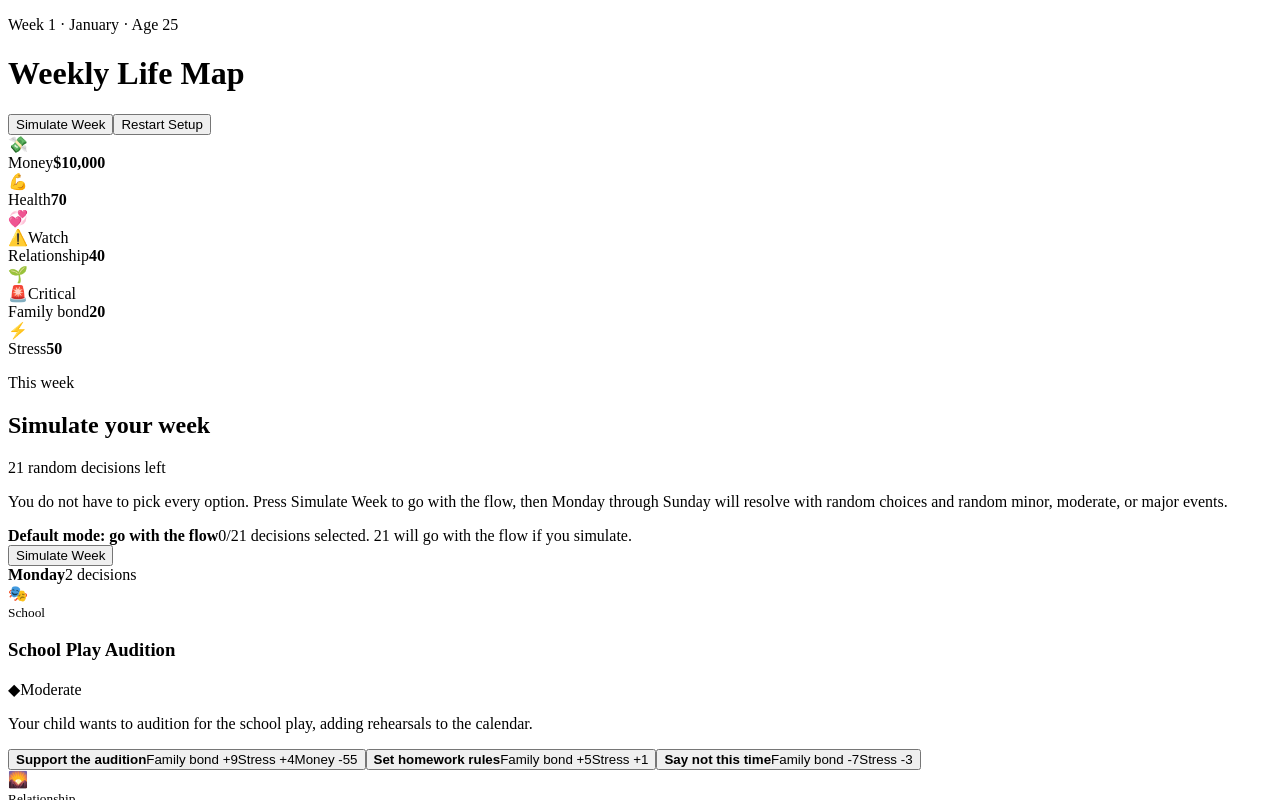
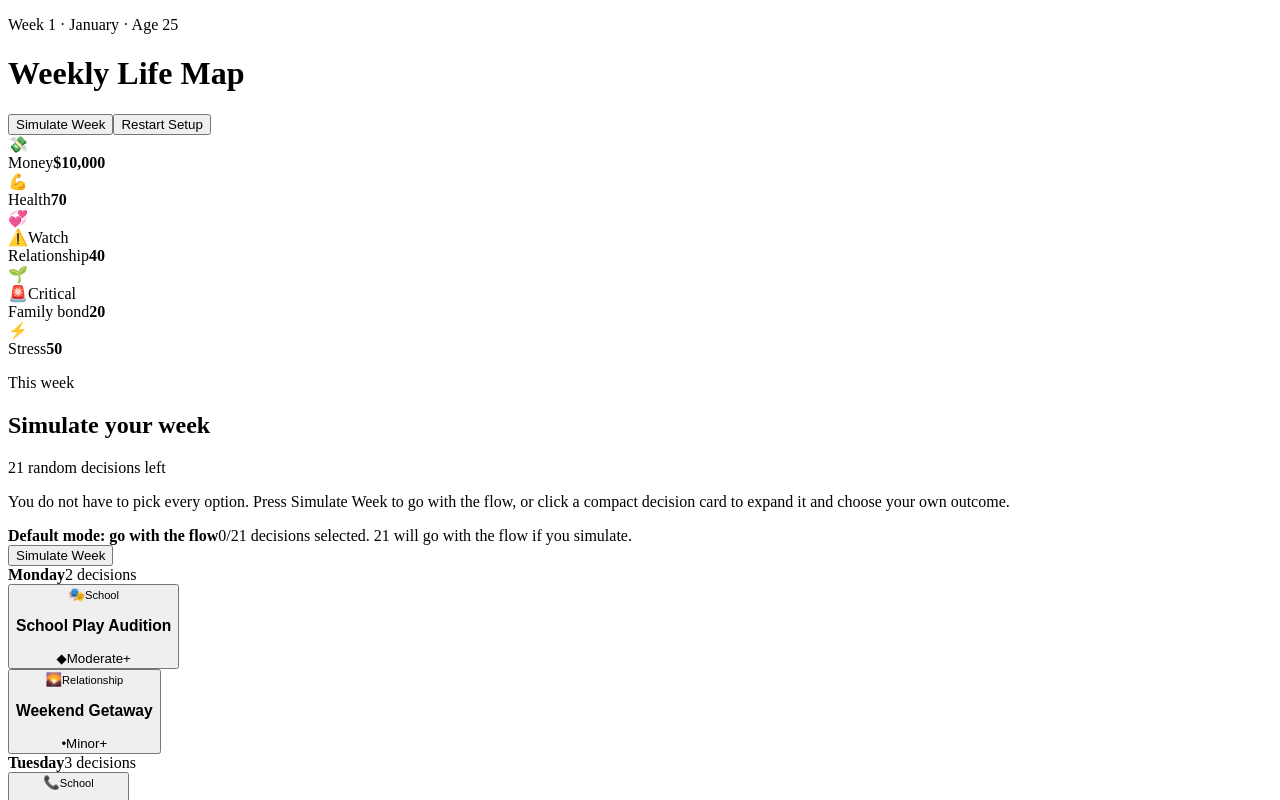
Before and after one commit to windsor519/life-map, a React (Vite) app: page / in a window 1280 px wide. Both pictures are taken after a click on the button "Start Game". Shown: the top 800 px of the page. Built offline with nearby package versions, Linux system fonts and the light colour scheme; the HTML template or start-up script is replaced by a standard one.

Commit message:
Improve weekly calendar density

```diff
--- a/src/App.jsx
+++ b/src/App.jsx
@@ -295,6 +295,7 @@ export default function App() {
     stableJob: "no",
     social: "weak"
   });
+  const [expandedDecisionKey, setExpandedDecisionKey] = useState(null);
 
   useEffect(() => {
     if (typeof window !== "undefined") {
@@ -416,6 +417,7 @@ export default function App() {
         }
       };
       const completedDecisions = Object.keys(selectedChoices);
+      const weekComplete = completedDecisions.length >= totalWeeklyDecisions;
       const timestamp = `Week ${prevGame.week}, ${dayName}, age ${prevGame.age}`;
       const memoryAction = previousSelection ? `changed ${decision.title} from ${previousSelection.label} to ${choice.label}` : choice.memory;
 
@@ -438,6 +440,7 @@ export default function App() {
   };
 
   const handleAdvanceWeek = () => {
+    setExpandedDecisionKey(null);
     setGame((prevGame) => ({
       ...prevGame,
       ...getNextWeekState(prevGame.week, prevGame.age),
@@ -449,6 +452,7 @@ export default function App() {
   };
 
   const handleSimulateWeek = () => {
+    setExpandedDecisionKey(null);
     setGame((prevGame) => {
       const schedule = getWeekSchedule(prevGame.week, prevGame.eventSeed);
       let nextState = prevGame;
@@ -624,7 +628,7 @@ export default function App() {
             </div>
             <span>{pendingThisWeek} random decisions left</span>
           </div>
-          <p className="calendar-intro">You do not have to pick every option. Press Simulate Week to go with the flow, then Monday through Sunday will resolve with random choices and random minor, moderate, or major events.</p>
+          <p className="calendar-intro">You do not have to pick every option. Press Simulate Week to go with the flow, or click a compact decision card to expand it and choose your own outcome.</p>
           <div className="flow-panel">
             <div>
               <strong>{pendingThisWeek === 0 ? "Weekly plan ready" : "Default mode: go with the flow"}</strong>
@@ -648,25 +652,39 @@ export default function App() {
                     const selectedChoice = selectedChoices[decision.key];
                     const lockedLegacyChoice = !selectedChoice && game.completedDecisions.includes(decision.key);
                     const completed = Boolean(selectedChoice) || lockedLegacyChoice;
+                    const isExpanded = expandedDecisionKey === decision.key;
                     return (
-                      <section className={`decision-card accent-${decision.visual.accent} ${completed ? "completed" : ""}`} key={decision.key}>
-                        <div className="decision-title">
+                      <section className={`decision-card accent-${decision.visual.accent} ${completed ? "completed" : ""} ${isExpanded ? "expanded" : ""}`} key={decision.key}>
+                        <button
+                          className="decision-toggle"
+                          type="button"
+                          aria-expanded={isExpanded}
+                          onClick={() => setExpandedDecisionKey(isExpanded ? null : decision.key)}
+                        >
+                          <span className="decision-title">
                             <span className="mini-icon" aria-hidden="true">{decision.visual.icon}</span>
-                          <div>
+                            <span>
                               <small>{decision.visual.label}</small>
                               <h3>{decision.title}</h3>
-                          </div>
+                            </span>
+                          </span>
+                          <span className="decision-status">
+                            {selectedChoice ? <span className="selected-pill">Picked</span> : null}
                             <span className={`severity-badge severity-${decision.severity}`}>
                               <span aria-hidden="true">{severityConfig[decision.severity]?.icon}</span>
                               {severityConfig[decision.severity]?.label ?? decision.severity}
                             </span>
-                        </div>
+                            <span className="expand-cue" aria-hidden="true">{isExpanded ? "−" : "+"}</span>
+                          </span>
+                        </button>
+                        {isExpanded ? (
+                          <div className="decision-details">
                             <p>{decision.description}</p>
                             {selectedChoice ? (
                               <div className="selected-summary" aria-live="polite">
                                 <span>Selected</span>
                                 <strong>{selectedChoice.label}</strong>
-                            <small>Click another option below to change this decision.</small>
+                                <small>Pick another option below to change this decision.</small>
                               </div>
                             ) : null}
                             <div className="decision-options">
@@ -677,7 +695,10 @@ export default function App() {
                                     className={`option-button ${isSelected ? "selected" : ""}`}
                                     disabled={lockedLegacyChoice}
                                     key={choice.label}
-                                onClick={() => handleChoice(choice, decision, day.day)}
+                                    onClick={() => {
+                                      handleChoice(choice, decision, day.day);
+                                      setExpandedDecisionKey(null);
+                                    }}
                                   >
                                     <span className="choice-label-row">
                                       <strong>{choice.label}</strong>
@@ -688,6 +709,8 @@ export default function App() {
                                 );
                               })}
                             </div>
+                          </div>
+                        ) : null}
                       </section>
                     );
                   })}
--- a/src/styles.css
+++ b/src/styles.css
@@ -75,7 +75,8 @@ input:focus {
 }
 
 .app-shell {
-  width: min(1180px, calc(100% - 2rem));
+  width: 90vw;
+  max-width: none;
   margin: 0 auto;
   padding: 2rem 0 3rem;
 }
@@ -630,7 +631,7 @@ input:focus {
 
 @media (max-width: 680px) {
   .app-shell {
-    width: min(100% - 1rem, 1180px);
+    width: calc(100% - 1rem);
     padding-top: 0.5rem;
   }
 
@@ -805,14 +806,76 @@ input:focus {
   transition: opacity 180ms ease, transform 180ms ease;
 }
 
+.decision-card.expanded {
+  border-color: rgba(147, 197, 253, 0.38);
+  background:
+    radial-gradient(circle at 100% 0, var(--accent-glow, rgba(124, 58, 237, 0.32)), transparent 10rem),
+    rgba(255, 255, 255, 0.095);
+  box-shadow: 0 16px 34px rgba(0, 0, 0, 0.2);
+}
+
+.decision-toggle {
+  display: grid;
+  grid-template-columns: minmax(0, 1fr) auto;
+  align-items: start;
+  gap: 0.5rem;
+  width: 100%;
+  min-width: 0;
+  border: 0;
+  border-radius: 0.85rem;
+  background: transparent;
+  box-shadow: none;
+  padding: 0;
+  text-align: left;
+}
+
+.decision-toggle:hover,
+.decision-toggle:focus-visible {
+  background: rgba(255, 255, 255, 0.075);
+  box-shadow: 0 0 0 3px rgba(147, 197, 253, 0.16);
+  filter: none;
+  transform: none;
+}
+
+.decision-status {
+  display: flex;
+  flex-wrap: wrap;
+  justify-content: flex-end;
+  gap: 0.28rem;
+}
+
+.expand-cue {
+  display: inline-grid;
+  width: 1.35rem;
+  height: 1.35rem;
+  place-items: center;
+  border: 1px solid rgba(255, 255, 255, 0.14);
+  border-radius: 999px;
+  color: #dbeafe;
+  background: rgba(255, 255, 255, 0.1);
+  font-size: 0.9rem;
+  font-weight: 950;
+  line-height: 1;
+}
+
+.decision-details {
+  display: grid;
+  gap: 0.55rem;
+  margin-top: 0.7rem;
+}
+
 .decision-card.completed {
   opacity: 0.58;
 }
 
+.decision-card.completed.expanded {
+  opacity: 1;
+}
+
 .decision-card.completed::after {
   position: absolute;
-  top: 0.45rem;
   right: 0.45rem;
+  bottom: 0.45rem;
   border-radius: 999px;
   color: #dcfce7;
   background: rgba(34, 197, 94, 0.22);
@@ -820,6 +883,7 @@ input:focus {
   font-size: 0.6rem;
   font-weight: 950;
   padding: 0.2rem 0.45rem;
+  pointer-events: none;
 }
 
 .decision-title {
@@ -830,7 +894,7 @@ input:focus {
   padding-right: 0;
 }
 
-.decision-title > div {
+.decision-title > span:last-child {
   min-width: 0;
 }
 
@@ -1256,6 +1320,7 @@ input:focus {
   .summary-mascot {
     animation: none;
   }
+}
 
 .selected-summary {
   display: grid;
```
Lines whose indentation alone changed are shown as unchanged.
